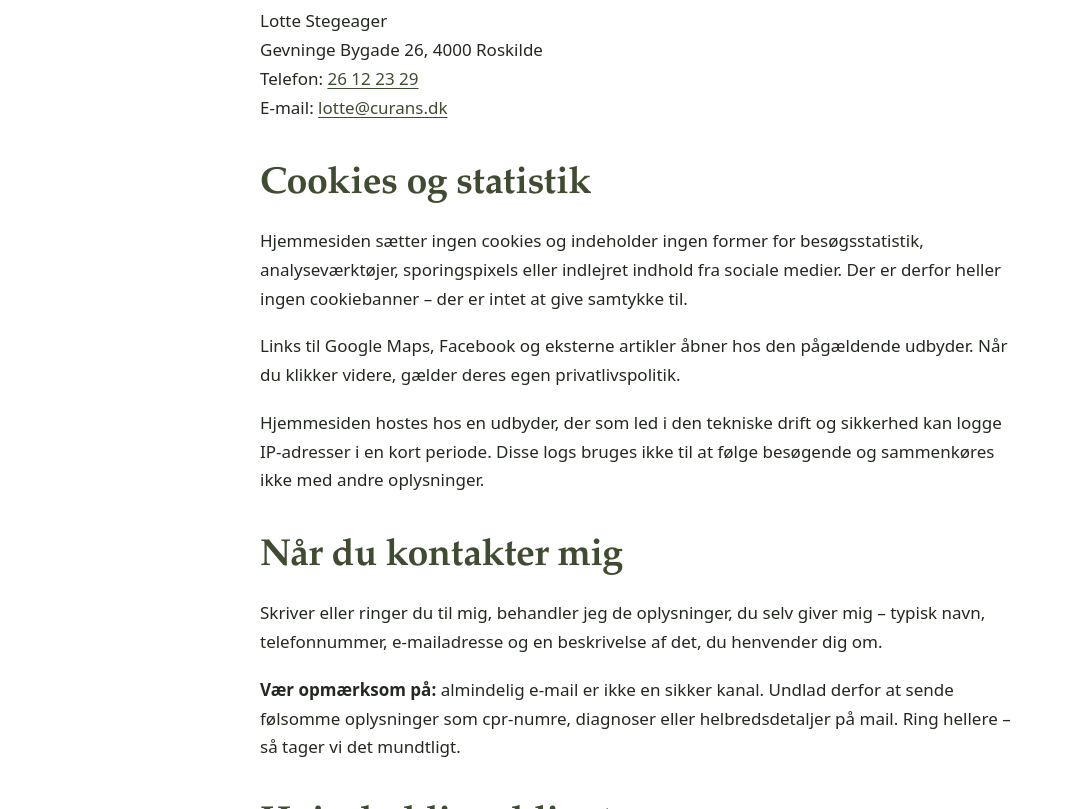
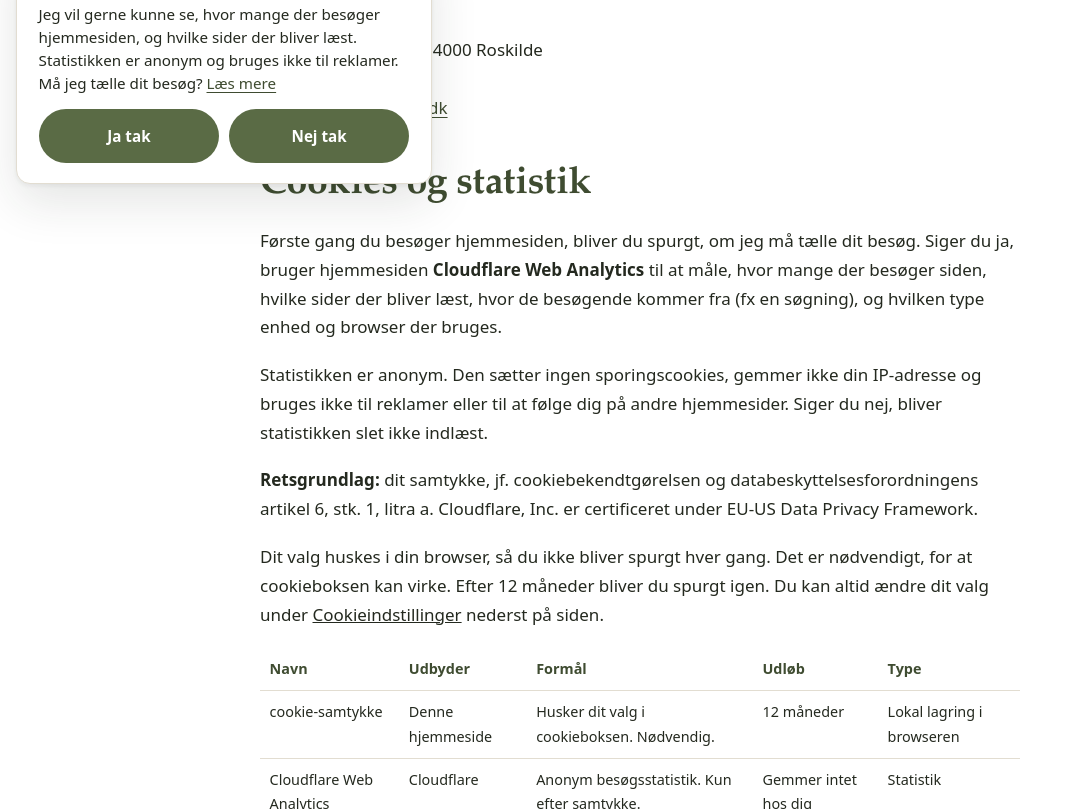
Before and after one commit to Lukasroland123/curans, an Eleventy site: page src/privatlivspolitik.njk in a window 1280 px wide. Shown: the part 600-1409 px from the top of the page, without its empty margins (0-1070 px from the left). Built offline with nearby package versions, Linux system fonts and the light colour scheme; Eleventy itself is replaced by a stand-in of ours; files that its build step writes are made by us from their sources.

Commit message:
Cookieboks og besøgsstatistik
Besøg tælles med Cloudflare Web Analytics, men kun efter ja i cookieboksen.
Privatlivspolitikken er opdateret, og linket i bunden hedder nu
Privatlivs- og cookiepolitik.

Co-Authored-By: Claude Opus 5.5 <noreply@anthropic.com>

```diff
--- /dev/null
+++ b/src/_data/statistik.json
@@ -0,0 +1,4 @@
+{
+  "_note": "Token fra Cloudflare: Analytics & Logs -> Web Analytics. Ligger bevidst uden for redigeringssystemet.",
+  "cloudflare_token": "a95d882964344e4db9849a999ab7b0b1"
+}
--- a/src/_includes/base.njk
+++ b/src/_includes/base.njk
@@ -124,7 +124,8 @@
     <div class="footer-bottom">
       <p>&copy; 2026 {{ site.navn }} &middot; Alle rettigheder forbeholdt</p>
       <ul>
-        <li><a href="/privatlivspolitik/">Privatlivspolitik</a></li>
+        <li><a href="/privatlivspolitik/">Privatlivs- og cookiepolitik</a></li>
+        <li><button type="button" class="cookie-aabn">Cookieindstillinger</button></li>
         {% if side != 'privatliv' %}
         <li>
           <a class="rediger-link" href="/admin/#/collections/sider/entries/{{ side }}">
@@ -138,6 +139,17 @@
   </div>
 </footer>
 
+{#- Cookie-boksen. Den er skjult, til site.js har tjekket, om den besøgende
+    allerede har valgt. Statistikken indlæses KUN efter "Ja tak". -#}
+<div class="cookie-boks" id="cookie-boks" role="dialog" aria-labelledby="cookie-titel" aria-describedby="cookie-tekst" data-token="{{ statistik.cloudflare_token }}" hidden>
+  <p class="cookie-boks__titel" id="cookie-titel">Cookies og statistik</p>
+  <p id="cookie-tekst">Jeg vil gerne kunne se, hvor mange der besøger hjemmesiden, og hvilke sider der bliver læst. Statistikken er anonym og bruges ikke til reklamer. Må jeg tælle dit besøg? <a href="/privatlivspolitik/#cookies">Læs mere</a></p>
+  <div class="cookie-boks__knapper">
+    <button type="button" class="btn btn--brand" data-samtykke="ja">Ja tak</button>
+    <button type="button" class="btn btn--brand" data-samtykke="nej">Nej tak</button>
+  </div>
+</div>
+
 <script src="/assets/js/site.js"></script>
 </body>
 </html>
--- a/src/assets/css/style.css
+++ b/src/assets/css/style.css
@@ -1132,3 +1132,33 @@ blockquote {
   }
   .billedstak:has(.figur--tom) { align-content: stretch; }
 }
+
+/* ---------- Cookie-boks ----------
+   Ligger nederst til venstre som et kort, så den ikke dækker hele siden.
+   Ja og Nej har samme udseende med vilje (krav til samtykke). */
+.cookie-boks {
+  position: fixed; z-index: 200;
+  left: 1rem; right: 1rem; bottom: 1rem;
+  max-width: 26rem;
+  background: var(--paper); color: var(--ink);
+  border: 1px solid var(--line); border-radius: var(--radius);
+  box-shadow: var(--shadow-lg);
+  padding: 1.25rem 1.35rem;
+  font-size: .95rem; line-height: 1.5;
+}
+.cookie-boks[hidden] { display: none; }
+.cookie-boks p { margin: 0 0 .6rem; }
+.cookie-boks__titel { font-family: var(--font-head); font-size: 1.15rem; font-weight: 600; color: var(--brand-dark); }
+.cookie-boks a { color: var(--brand-dark); }
+.cookie-boks__knapper { display: flex; gap: .6rem; margin-top: .9rem; }
+.cookie-boks__knapper .btn { flex: 1; justify-content: center; }
+.cookie-aabn {
+  background: none; border: 0; padding: 0; cursor: pointer;
+  font: inherit; color: inherit; text-decoration: underline;
+}
+
+/* Tabellen over cookies i privatlivspolitikken */
+.tabel-rul { overflow-x: auto; margin: 1rem 0 1.5rem; }
+.prose table { width: 100%; border-collapse: collapse; font-size: .9rem; }
+.prose th, .prose td { text-align: left; vertical-align: top; padding: .55rem .6rem; border-bottom: 1px solid var(--line); }
+.prose th { color: var(--brand-dark); font-weight: 600; }
--- a/src/assets/js/site.js
+++ b/src/assets/js/site.js
@@ -104,3 +104,63 @@
   });
 
 })();
+
+/* Cookie-boks og besøgsstatistik.
+   Valget gemmes i localStorage under "cookie-samtykke" sammen med datoen.
+   Efter 12 måneder spørges der igen. Statistikken (Cloudflare Web Analytics)
+   indlæses kun, hvis der er sagt ja, og kun hvis der er sat et token i
+   src/_data/statistik.json. Ja og Nej er bevidst lige store knapper:
+   det kræver reglerne for samtykke. */
+(function () {
+  var boks = document.getElementById('cookie-boks');
+  if (!boks) return;
+  var NOEGLE = 'cookie-samtykke';
+  var GYLDIG_MS = 365 * 24 * 60 * 60 * 1000;
+
+  function hentValg() {
+    try {
+      var v = JSON.parse(localStorage.getItem(NOEGLE) || 'null');
+      if (v && (v.valg === 'ja' || v.valg === 'nej') && Date.now() - v.dato < GYLDIG_MS) return v.valg;
+    } catch (e) {}
+    return null;
+  }
+
+  function gemValg(valg) {
+    try { localStorage.setItem(NOEGLE, JSON.stringify({ valg: valg, dato: Date.now() })); } catch (e) {}
+  }
+
+  var indlaest = false;
+  function startStatistik() {
+    var token = boks.getAttribute('data-token');
+    if (!token || indlaest) return;
+    indlaest = true;
+    var s = document.createElement('script');
+    s.defer = true;
+    s.src = 'https://static.cloudflareinsights.com/beacon.min.js';
+    s.setAttribute('data-cf-beacon', JSON.stringify({ token: token }));
+    document.body.appendChild(s);
+  }
+
+  function visBoks() { boks.hidden = false; }
+  function skjulBoks() { boks.hidden = true; }
+
+  boks.addEventListener('click', function (e) {
+    var knap = e.target.closest('[data-samtykke]');
+    if (!knap) return;
+    var valg = knap.getAttribute('data-samtykke');
+    var foer = hentValg();
+    gemValg(valg);
+    skjulBoks();
+    if (valg === 'ja') startStatistik();
+    // Trækkes et ja tilbage, genindlæses siden, så statistikken stopper med det samme
+    else if (foer === 'ja') location.reload();
+  });
+
+  Array.prototype.forEach.call(document.querySelectorAll('.cookie-aabn'), function (b) {
+    b.addEventListener('click', visBoks);
+  });
+
+  var valg = hentValg();
+  if (valg === 'ja') startStatistik();
+  else if (valg === null) visBoks();
+})();
--- a/src/privatlivspolitik.njk
+++ b/src/privatlivspolitik.njk
@@ -3,7 +3,7 @@ layout: base.njk
 permalink: /privatlivspolitik/
 side: privatliv
 titel: "Privatlivspolitik | Curans"
-beskrivelse: "Sådan behandler Curans dine personoplysninger. Hjemmesiden bruger hverken cookies, sporing eller statistik."
+beskrivelse: "Sådan behandler Curans dine personoplysninger. Herunder hvilke cookies og hvilken statistik hjemmesiden bruger."
 ---
 {#
   Denne side er bevidst IKKE lagt ind i redigeringssystemet.
@@ -13,7 +13,7 @@ beskrivelse: "Sådan behandler Curans dine personoplysninger. Hjemmesiden bruger
 <div class="pagehead">
   <div class="wrap">
     <h1>Privatlivspolitik</h1>
-    <p>Sidst opdateret: september 2026</p>
+    <p>Sidst opdateret: november 2026</p>
   </div>
 </div>
 
@@ -21,9 +21,9 @@ beskrivelse: "Sådan behandler Curans dine personoplysninger. Hjemmesiden bruger
   <div class="wrap wrap--narrow prose">
 
     <div class="note">
-      <strong>Kort fortalt:</strong> Denne hjemmeside bruger hverken cookies, statistik,
-      sporing eller reklamenetværk. Der indsamles ingen oplysninger om dig, når du læser
-      siderne her. Først når du selv kontakter mig, behandler jeg personoplysninger om dig.
+      <strong>Kort fortalt:</strong> Hjemmesiden tæller kun dit besøg, hvis du siger ja
+      i cookieboksen. Der er ingen reklamer og ingen sporing på tværs af andre hjemmesider.
+      Først når du selv kontakter mig, behandler jeg personoplysninger om dig.
     </div>
 
     <h2>Dataansvarlig</h2>
@@ -34,10 +34,30 @@ beskrivelse: "Sådan behandler Curans dine personoplysninger. Hjemmesiden bruger
       E-mail: <a href="mailto:{{ site.email }}">{{ site.email }}</a>
     </p>
 
-    <h2>Cookies og statistik</h2>
-    <p>Hjemmesiden sætter ingen cookies og indeholder ingen former for besøgsstatistik,
-       analyseværktøjer, sporingspixels eller indlejret indhold fra sociale medier.
-       Der er derfor heller ingen cookiebanner &ndash; der er intet at give samtykke til.</p>
+    <h2 id="cookies">Cookies og statistik</h2>
+    <p>Første gang du besøger hjemmesiden, bliver du spurgt, om jeg må tælle dit besøg.
+       Siger du ja, bruger hjemmesiden <strong>Cloudflare Web Analytics</strong> til at
+       måle, hvor mange der besøger siden, hvilke sider der bliver læst, hvor de besøgende
+       kommer fra (fx en søgning), og hvilken type enhed og browser der bruges.</p>
+    <p>Statistikken er anonym. Den sætter ingen sporingscookies, gemmer ikke din
+       IP-adresse og bruges ikke til reklamer eller til at følge dig på andre hjemmesider.
+       Siger du nej, bliver statistikken slet ikke indlæst.</p>
+    <p><strong>Retsgrundlag:</strong> dit samtykke, jf. cookiebekendtgørelsen og
+       databeskyttelsesforordningens artikel 6, stk. 1, litra a. Cloudflare, Inc. er
+       certificeret under EU-US Data Privacy Framework.</p>
+    <p>Dit valg huskes i din browser, så du ikke bliver spurgt hver gang. Det er
+       nødvendigt, for at cookieboksen kan virke. Efter 12 måneder bliver du spurgt igen.
+       Du kan altid ændre dit valg under <button type="button" class="cookie-aabn">Cookieindstillinger</button>
+       nederst på siden.</p>
+    <div class="tabel-rul">
+    <table>
+      <thead><tr><th>Navn</th><th>Udbyder</th><th>Formål</th><th>Udløb</th><th>Type</th></tr></thead>
+      <tbody>
+        <tr><td>cookie-samtykke</td><td>Denne hjemmeside</td><td>Husker dit valg i cookieboksen. Nødvendig.</td><td>12 måneder</td><td>Lokal lagring i browseren</td></tr>
+        <tr><td>Cloudflare Web Analytics</td><td>Cloudflare</td><td>Anonym besøgsstatistik. Kun efter samtykke.</td><td>Gemmer intet hos dig</td><td>Statistik</td></tr>
+      </tbody>
+    </table>
+    </div>
     <p>Links til Google Maps, Facebook og eksterne artikler åbner hos den pågældende
        udbyder. Når du klikker videre, gælder deres egen privatlivspolitik.</p>
     <p>Hjemmesiden hostes hos en udbyder, der som led i den tekniske drift og sikkerhed
```
